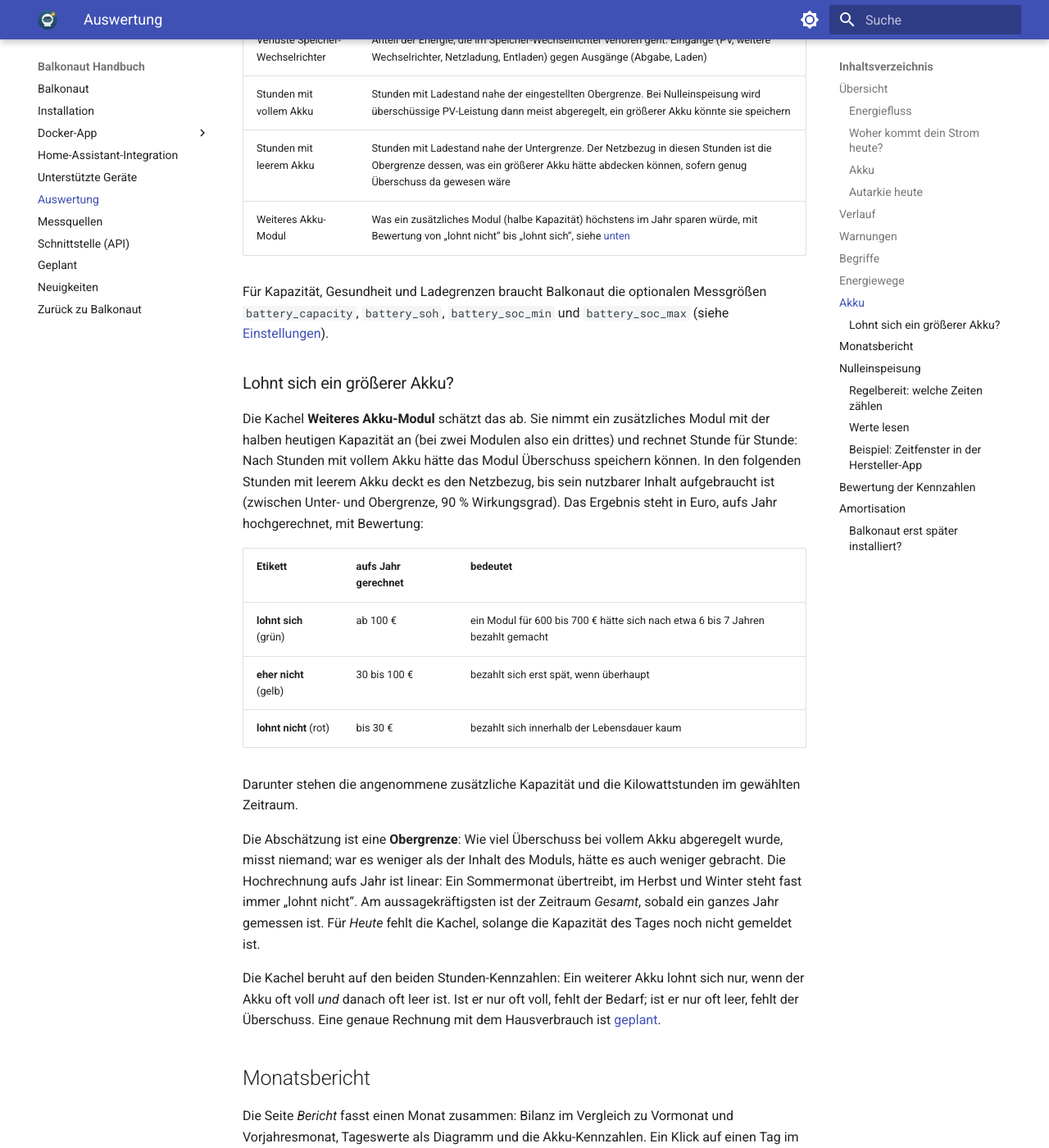
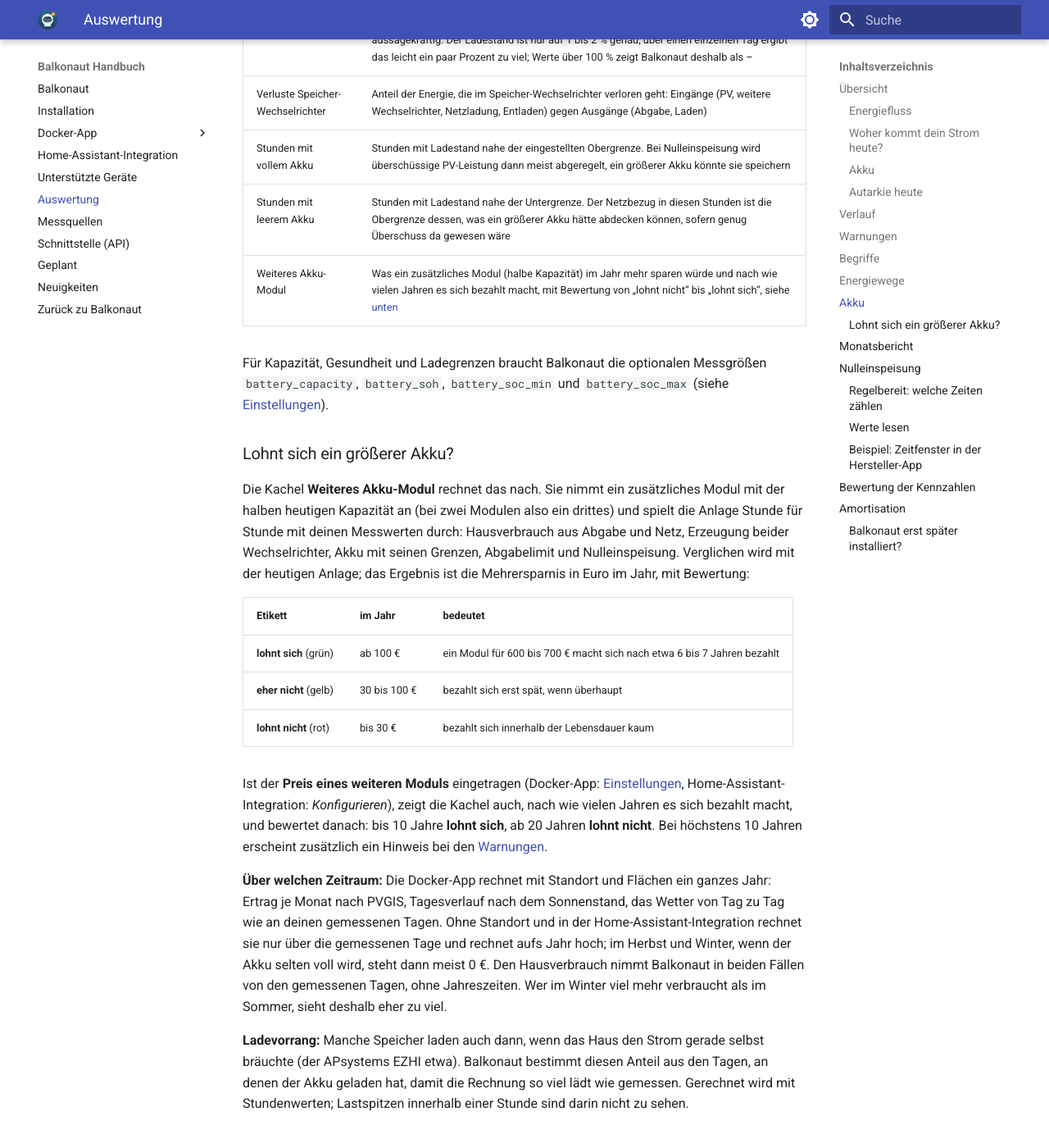
Before and after one commit to balkonaut/balkonaut, an MkDocs documentation site: the page built from docs/auswertung.md, in a window 1280 px wide and 1400 px high, scrolled down 5742 px. Shown: the whole window at 82% size. Built offline with MkDocs 1.6.1 and Material for MkDocs 9.7.7, drawn with Linux system fonts in a browser that asks for light colours; some of the changed text lies outside the part shown.

Commit message:
Weiteres Akku-Modul über die Simulation, mit Modulpreis und Hinweis
Die Kachel rechnet jetzt Stunde für Stunde mit den Messwerten nach, statt eine Obergrenze
abzuschätzen: mit Ertragsprofil und Standort über ein simuliertes Jahr, sonst über die
gemessenen Tage hochgerechnet. Mit dem optionalen Preis eines Moduls zeigt sie die Jahre bis
zur Amortisation und bewertet danach; bei höchstens 10 Jahren erscheint ein Hinweis bei den
Warnungen. Schnittstelle: akku_modul neu, die alten Felder der Abschätzung entfallen.

Closes #30

```diff
--- a/docs/auswertung.md
+++ b/docs/auswertung.md
@@ -119,6 +119,7 @@ Die Übersicht zeigt Warnungen oben an, die Schnittstelle liefert sie unter `war
 | Keine Messwerte | Seit über 2 Minuten kam nichts von Home Assistant |
 | Ertrag niedrig | Ein Wechselrichter lieferte in den letzten 7 Tagen weniger als 60 % der Prognose seiner Fläche |
 | Ungleich | Ein Wechselrichter liefert im Vergleich zum anderen deutlich weniger als sonst, siehe unten |
+| Weiteres Akku-Modul | Ein zusätzliches Modul würde sich nach höchstens 10 Jahren bezahlt machen, siehe [Lohnt sich ein größerer Akku?](#lohnt-sich-ein-groerer-akku) |
 
 Für die Ertragswarnungen braucht Balkonaut die Prognose je Fläche (`pv_forecast_today`, `pv_ac_forecast_today`,
 siehe [Einstellungen](einstellungen.md)) und mindestens 3 Tage Daten.
@@ -179,36 +180,40 @@ verschiedenen Zählern stammen, ergeben die drei Wege der Sonne zusammen nicht i
 | Verluste Speicher-Wechselrichter | Anteil der Energie, die im Speicher-Wechselrichter verloren geht: Eingänge (PV, weitere Wechselrichter, Netzladung, Entladen) gegen Ausgänge (Abgabe, Laden) |
 | Stunden mit vollem Akku | Stunden mit Ladestand nahe der eingestellten Obergrenze. Bei Nulleinspeisung wird überschüssige PV-Leistung dann meist abgeregelt, ein größerer Akku könnte sie speichern |
 | Stunden mit leerem Akku | Stunden mit Ladestand nahe der Untergrenze. Der Netzbezug in diesen Stunden ist die Obergrenze dessen, was ein größerer Akku hätte abdecken können, sofern genug Überschuss da gewesen wäre |
-| Weiteres Akku-Modul | Was ein zusätzliches Modul (halbe Kapazität) höchstens im Jahr sparen würde, mit Bewertung von „lohnt nicht“ bis „lohnt sich“, siehe [unten](#lohnt-sich-ein-groerer-akku) |
+| Weiteres Akku-Modul | Was ein zusätzliches Modul (halbe Kapazität) im Jahr mehr sparen würde und nach wie vielen Jahren es sich bezahlt macht, mit Bewertung von „lohnt nicht“ bis „lohnt sich“, siehe [unten](#lohnt-sich-ein-groerer-akku) |
 
 Für Kapazität, Gesundheit und Ladegrenzen braucht Balkonaut die optionalen Messgrößen
 `battery_capacity`, `battery_soh`, `battery_soc_min` und `battery_soc_max` (siehe [Einstellungen](einstellungen.md)).
 
 ### Lohnt sich ein größerer Akku?
 
-Die Kachel **Weiteres Akku-Modul** schätzt das ab. Sie nimmt ein zusätzliches Modul mit der halben heutigen
-Kapazität an (bei zwei Modulen also ein drittes) und rechnet Stunde für Stunde: Nach Stunden mit vollem Akku hätte
-das Modul Überschuss speichern können. In den folgenden Stunden mit leerem Akku deckt es den Netzbezug, bis sein
-nutzbarer Inhalt aufgebraucht ist (zwischen Unter- und Obergrenze, 90 % Wirkungsgrad). Das Ergebnis steht in Euro,
-aufs Jahr hochgerechnet, mit Bewertung:
+Die Kachel **Weiteres Akku-Modul** rechnet das nach. Sie nimmt ein zusätzliches Modul mit der halben heutigen
+Kapazität an (bei zwei Modulen also ein drittes) und spielt die Anlage Stunde für Stunde mit deinen Messwerten durch:
+Hausverbrauch aus Abgabe und Netz, Erzeugung beider Wechselrichter, Akku mit seinen Grenzen, Abgabelimit und
+Nulleinspeisung. Verglichen wird mit der heutigen Anlage; das Ergebnis ist die Mehrersparnis in Euro im Jahr, mit
+Bewertung:
 
-| Etikett | aufs Jahr gerechnet | bedeutet |
+| Etikett | im Jahr | bedeutet |
 |---|---|---|
-| **lohnt sich** (grün) | ab 100 € | ein Modul für 600 bis 700 € hätte sich nach etwa 6 bis 7 Jahren bezahlt gemacht |
+| **lohnt sich** (grün) | ab 100 € | ein Modul für 600 bis 700 € macht sich nach etwa 6 bis 7 Jahren bezahlt |
 | **eher nicht** (gelb) | 30 bis 100 € | bezahlt sich erst spät, wenn überhaupt |
 | **lohnt nicht** (rot) | bis 30 € | bezahlt sich innerhalb der Lebensdauer kaum |
 
-Darunter stehen die angenommene zusätzliche Kapazität und die Kilowattstunden im gewählten Zeitraum.
+Ist der **Preis eines weiteren Moduls** eingetragen (Docker-App: [Einstellungen](einstellungen.md), Home-Assistant-Integration:
+*Konfigurieren*), zeigt die Kachel auch, nach wie vielen Jahren es sich bezahlt macht, und bewertet danach: bis
+10 Jahre **lohnt sich**, ab 20 Jahren **lohnt nicht**. Bei höchstens 10 Jahren erscheint zusätzlich ein Hinweis bei
+den [Warnungen](#warnungen).
 
-Die Abschätzung ist eine **Obergrenze**: Wie viel Überschuss bei vollem Akku abgeregelt wurde, misst niemand; war es
-weniger als der Inhalt des Moduls, hätte es auch weniger gebracht. Die Hochrechnung aufs Jahr ist linear: Ein
-Sommermonat übertreibt, im Herbst und Winter steht fast immer „lohnt nicht“. Am aussagekräftigsten ist der Zeitraum
-*Gesamt*, sobald ein ganzes Jahr gemessen ist. Für *Heute* fehlt die Kachel, solange die Kapazität des Tages noch
-nicht gemeldet ist.
+**Über welchen Zeitraum:** Die Docker-App rechnet mit Standort und Flächen ein ganzes Jahr: Ertrag je Monat nach
+PVGIS, Tagesverlauf nach dem Sonnenstand, das Wetter von Tag zu Tag wie an deinen gemessenen Tagen. Ohne Standort und
+in der Home-Assistant-Integration rechnet sie nur über die gemessenen Tage und rechnet aufs Jahr hoch; im Herbst und
+Winter, wenn der Akku selten voll wird, steht dann meist 0 €. Den Hausverbrauch nimmt Balkonaut in beiden Fällen von
+den gemessenen Tagen, ohne Jahreszeiten. Wer im Winter viel mehr verbraucht als im Sommer, sieht deshalb eher zu
+viel.
 
-Die Kachel beruht auf den beiden Stunden-Kennzahlen: Ein weiterer Akku lohnt sich nur, wenn der Akku oft voll *und*
-danach oft leer ist. Ist er nur oft voll, fehlt der Bedarf; ist er nur oft leer, fehlt der Überschuss. Eine genaue
-Rechnung mit dem Hausverbrauch ist [geplant](geplant.md).
+**Ladevorrang:** Manche Speicher laden auch dann, wenn das Haus den Strom gerade selbst bräuchte (der APsystems EZHI
+etwa). Balkonaut bestimmt diesen Anteil aus den Tagen, an denen der Akku geladen hat, damit die Rechnung so viel lädt
+wie gemessen. Gerechnet wird mit Stundenwerten; Lastspitzen innerhalb einer Stunde sind darin nicht zu sehen.
 
 ## Monatsbericht
 
```
Also changed, not shown: docs/einstellungen.md (+2 -0 lines), docs/geplant.md (+2 -6 lines), docs/integration.md (+2 -1 lines), docs/neuigkeiten.md (+13 -0 lines), docs/schnittstelle.md (+5 -3 lines), 8 other files.
